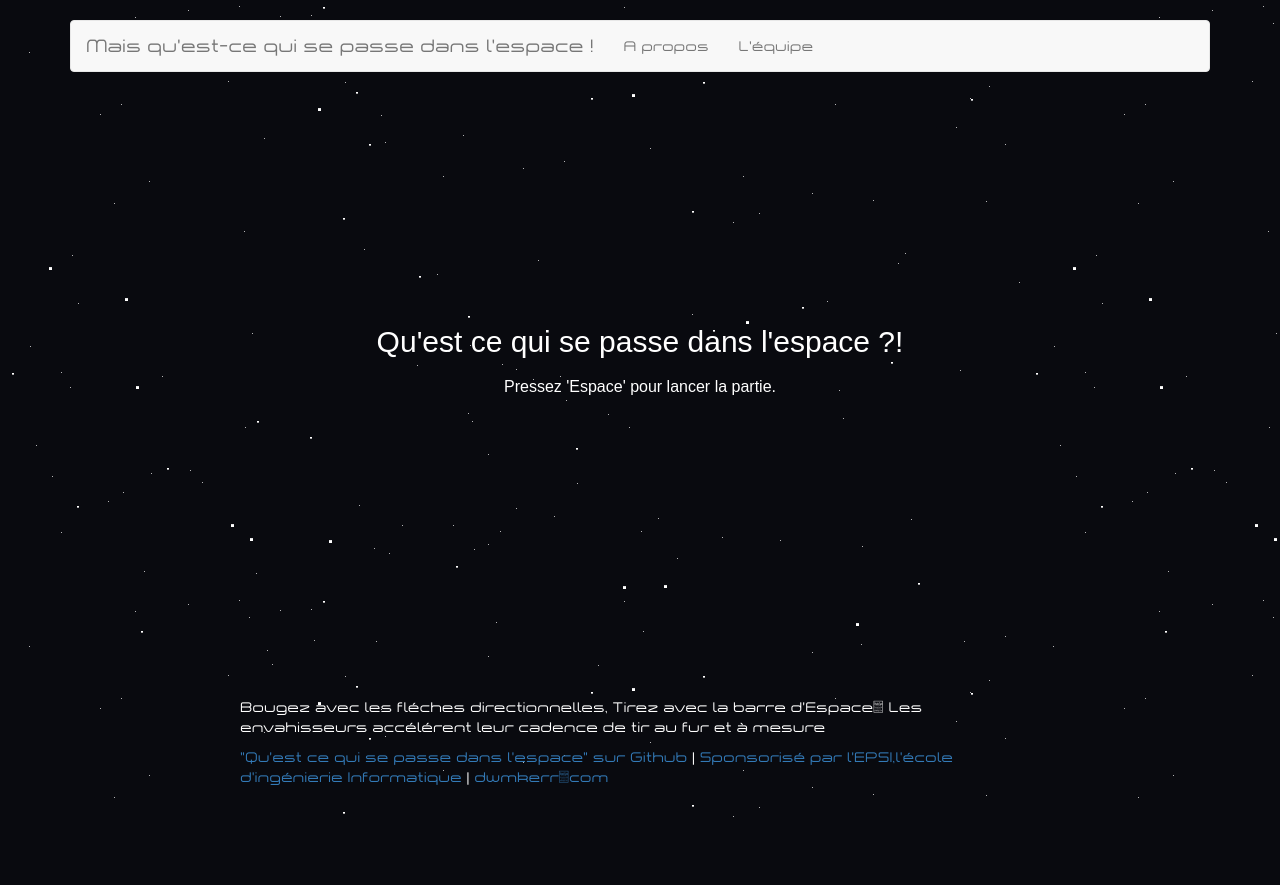
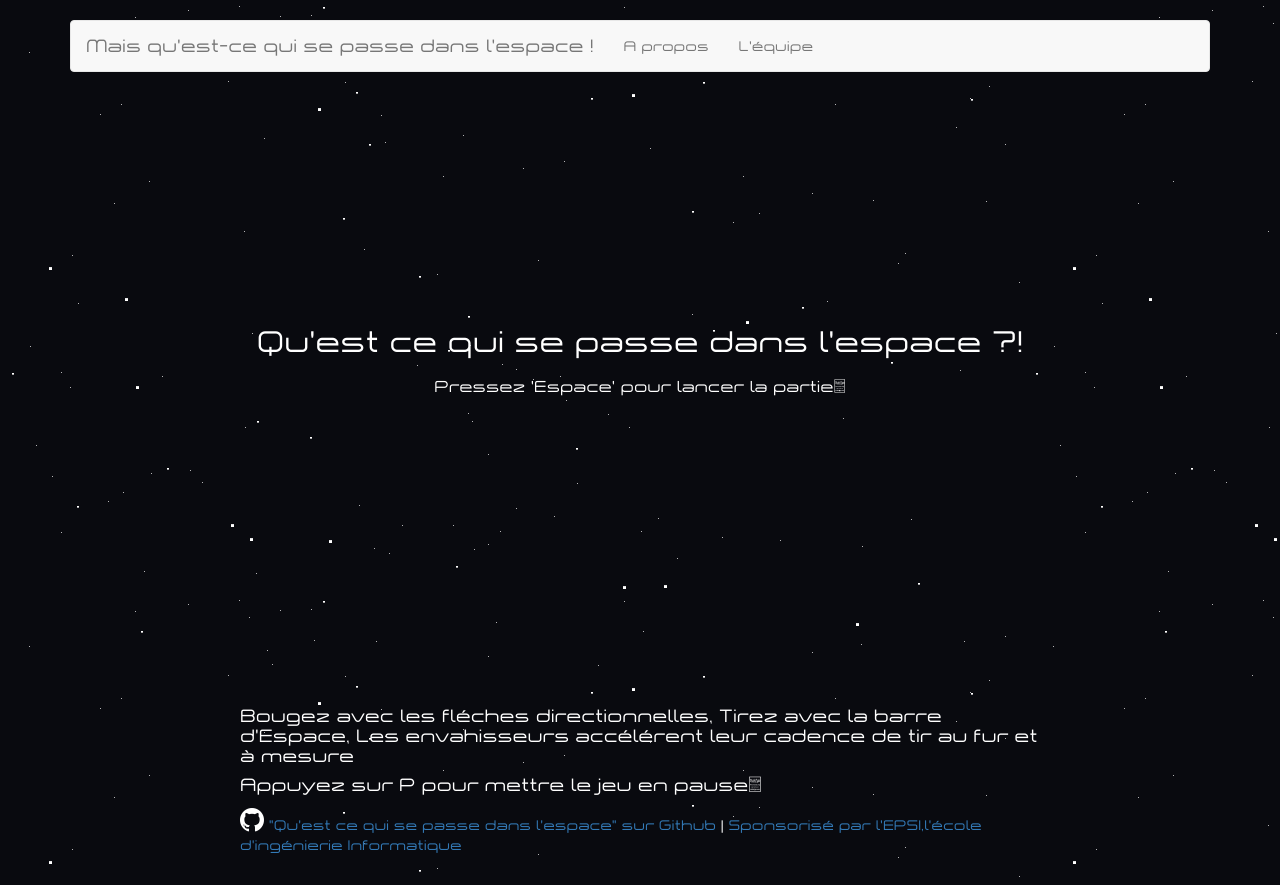
Before and after one commit to HuFVdk/Workshop2B1EPSI, a PHP site: page / in a window 1280 px wide. Before the commit the page ends 817 px from the top, so only its background shows below. Run offline with PHP 8.4, Linux system fonts and the light colour scheme; some libraries are stand-ins or nearby versions.

Commit message:
Réorganisation de l'arborescence

```diff
--- a/css/custom.css
+++ b/css/custom.css
@@ -1,10 +1,10 @@
 @font-face {
-    font-family: space-age;
+    font-family: aspace;
     src: url(../fonts/aspace.otf);
 }
 body {
     background-image: url("../pictures/background.png");
-    font-family: "space-age";
+    font-family: "aspace";
     color: white;
 }
 .content {
--- a/includes/header.html
+++ b/includes/header.html
@@ -12,6 +12,8 @@
     <title>Mais qu'est-ce qui se passe dans l'espace !</title>
 <!-- Latest compiled and minified CSS -->
     <link rel="stylesheet" href="https://maxcdn.bootstrapcdn.com/bootstrap/3.3.6/css/bootstrap.min.css" integrity="sha384-1q8mTJOASx8j1Au+a5WDVnPi2lkFfwwEAa8hDDdjZlpLegxhjVME1fgjWPGmkzs7" crossorigin="anonymous">
+    <link rel="stylesheet" href="https://maxcdn.bootstrapcdn.com/font-awesome/4.5.0/css/font-awesome.min.css">
+
     <!-- Custom styles for navbar -->
     <link href="css/navbar.css" rel="stylesheet">
 
--- a/index.php
+++ b/index.php
@@ -9,14 +9,14 @@
         <canvas id="gameCanvas"></canvas>
         </div>
         <div id="info">
-            <p>Bougez avec les fléches directionnelles, Tirez avec la barre d'Espace. Les envahisseurs accélérent leur cadence de tir au fur et à mesure
-            </p>
+            <h4>Bougez avec les fléches directionnelles, Tirez avec la barre d'Espace, Les envahisseurs accélérent leur cadence de tir au fur et à mesure </h4>
+            <h4>Appuyez sur P pour mettre le jeu en pause.</h4>
 
-                <a href="https://github.com/HuFVdk/Workshop2B1EPSI">"Qu'est ce qui se passe dans l'espace" sur Github</a> |
-                <a href="http://epsi.fr">Sponsorisé par l'EPSI,l'école d'ingénierie Informatique</a> | <a href="http://www.dwmkerr.com">dwmkerr.com</a></p>
+                <i class="fa fa-github fa-2x"></i> <a href="https://github.com/HuFVdk/Workshop2B1EPSI">"Qu'est ce qui se passe dans l'espace" sur Github</a> |
+                <a href="http://epsi.fr">Sponsorisé par l'EPSI,l'école d'ingénierie Informatique</a></p>
         </div>
 
-        <script src="spaceinvaders-master/js/spaceinvaders.js"></script>
+        <script src="js/spaceinvaders.js"></script>
         <script>
 
             //  Initialisation de canvas
--- a/spaceinvaders-master/js/spaceinvaders.js
+++ b/js/spaceinvaders.js
@@ -200,12 +200,12 @@ WelcomeState.prototype.draw = function(game, dt, ctx) {
     //  Clear the background.
     ctx.clearRect(0, 0, game.width, game.height);
 
-    ctx.font="30px Arial";
+    ctx.font="30px aspace";
     ctx.fillStyle = '#ffffff';
     ctx.textBaseline="center";
     ctx.textAlign="center";
     ctx.fillText("Qu'est ce qui se passe dans l'espace ?!", game.width / 2, game.height/2 - 40);
-    ctx.font="16px Arial";
+    ctx.font="16px aspace";
 
     ctx.fillText("Pressez 'Espace' pour lancer la partie.", game.width / 2, game.height/2);
 };
@@ -233,15 +233,15 @@ GameOverState.prototype.draw = function(game, dt, ctx) {
     //Restaurer l'arrière plan
     ctx.clearRect(0, 0, game.width, game.height);
 
-    ctx.font="50px Arial";
+    ctx.font="50px aspace";
     ctx.fillStyle = '#ffffff';
     ctx.textBaseline="center";
     ctx.textAlign="center";
     ctx.fillText("Fin de la partie!", game.width / 2, game.height/2 - 40);
-    ctx.font="16px Arial";
-    ctx.fillText("Votre score est de " + game.score + " vous avez atteint le niveau " + game.niveau, game.width / 2, game.height/2);
-    ctx.font="16px Arial";
-    ctx.fillText("Pressez Espace pour jouer de nouveau.", game.width / 2, game.height/2 + 40);
+    ctx.font="16px aspace";
+    ctx.fillText("Votre score est de " + game.score + ", vous avez atteint le niveau " + game.niveau, game.width / 2, game.height/2);
+    ctx.font="16px aspace";
+    ctx.fillText("Pressez 'Espace' pour jouer de nouveau.", game.width / 2, game.height/2 + 40);
 };
 
 GameOverState.prototype.keyDown = function(game, keyCode) {
@@ -522,7 +522,7 @@ PlayState.prototype.draw = function(game, dt, ctx) {
 
     //  Draw info.
     var textYpos = game.gameBounds.bottom + ((game.height - game.gameBounds.bottom) / 2) + 14/2;
-    ctx.font="14px Arial";
+    ctx.font="20px aspace";
     ctx.fillStyle = '#ffffff';
     var info = "Vies: " + game.lives;
     ctx.textAlign = "left";
@@ -589,11 +589,11 @@ PauseState.prototype.draw = function(game, dt, ctx) {
     //  Clear the background.
     ctx.clearRect(0, 0, game.width, game.height);
 
-    ctx.font="14px Arial";
+    ctx.font="14px aspace";
     ctx.fillStyle = '#ffffff';
     ctx.textBaseline="middle";
     ctx.textAlign="center";
-    ctx.fillText("Paused", game.width / 2, game.height/2);
+    ctx.fillText("Pause", game.width / 2, game.height/2);
     return;
 };
 
```
Also changed, not shown: spaceinvaders-master/index.html (deleted, +0 -104 lines), css/typeography.css (renamed from spaceinvaders-master/css/typeography.css), spaceinvaders-master/starfield2.txt (deleted), 5 other files.
